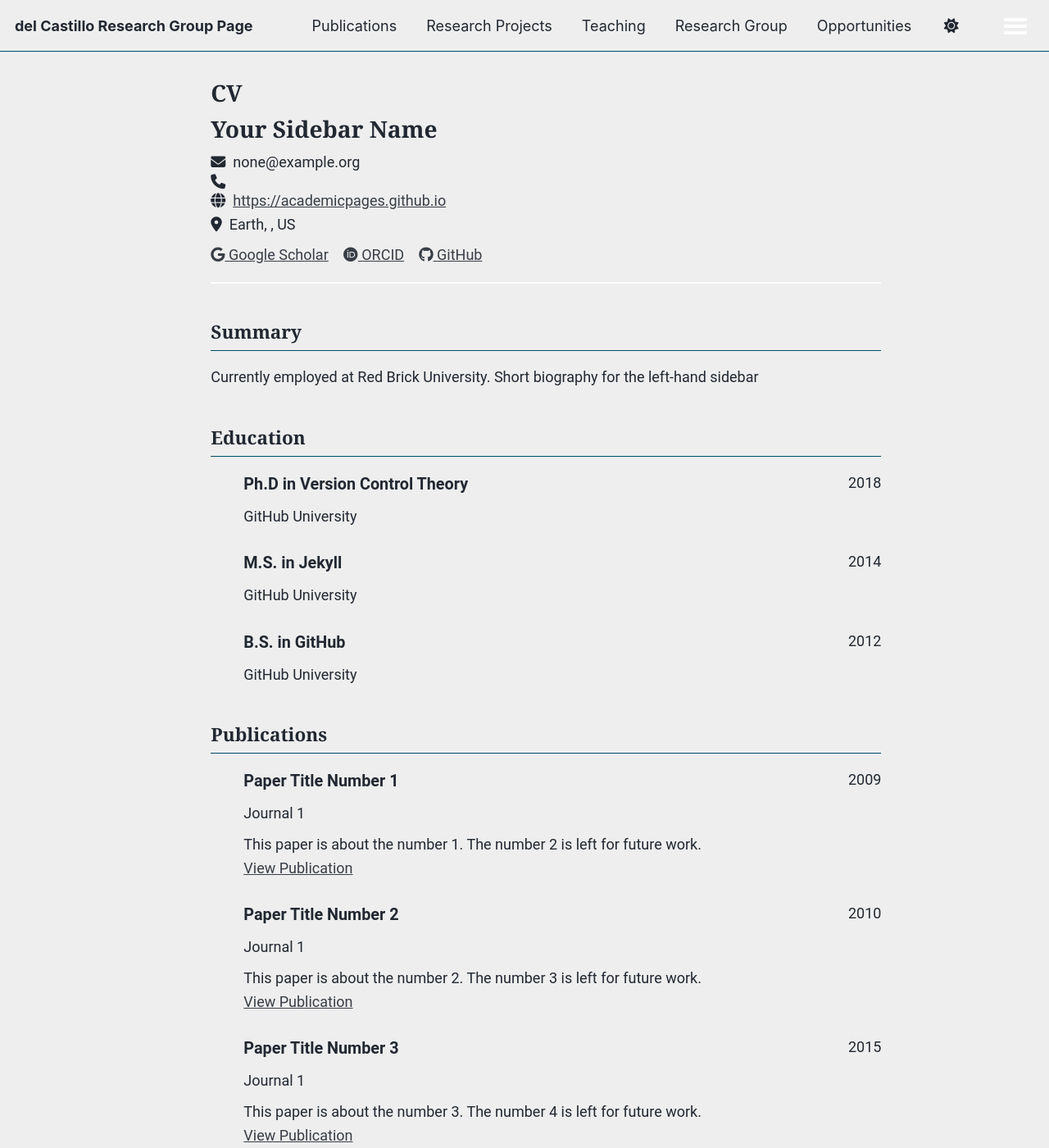
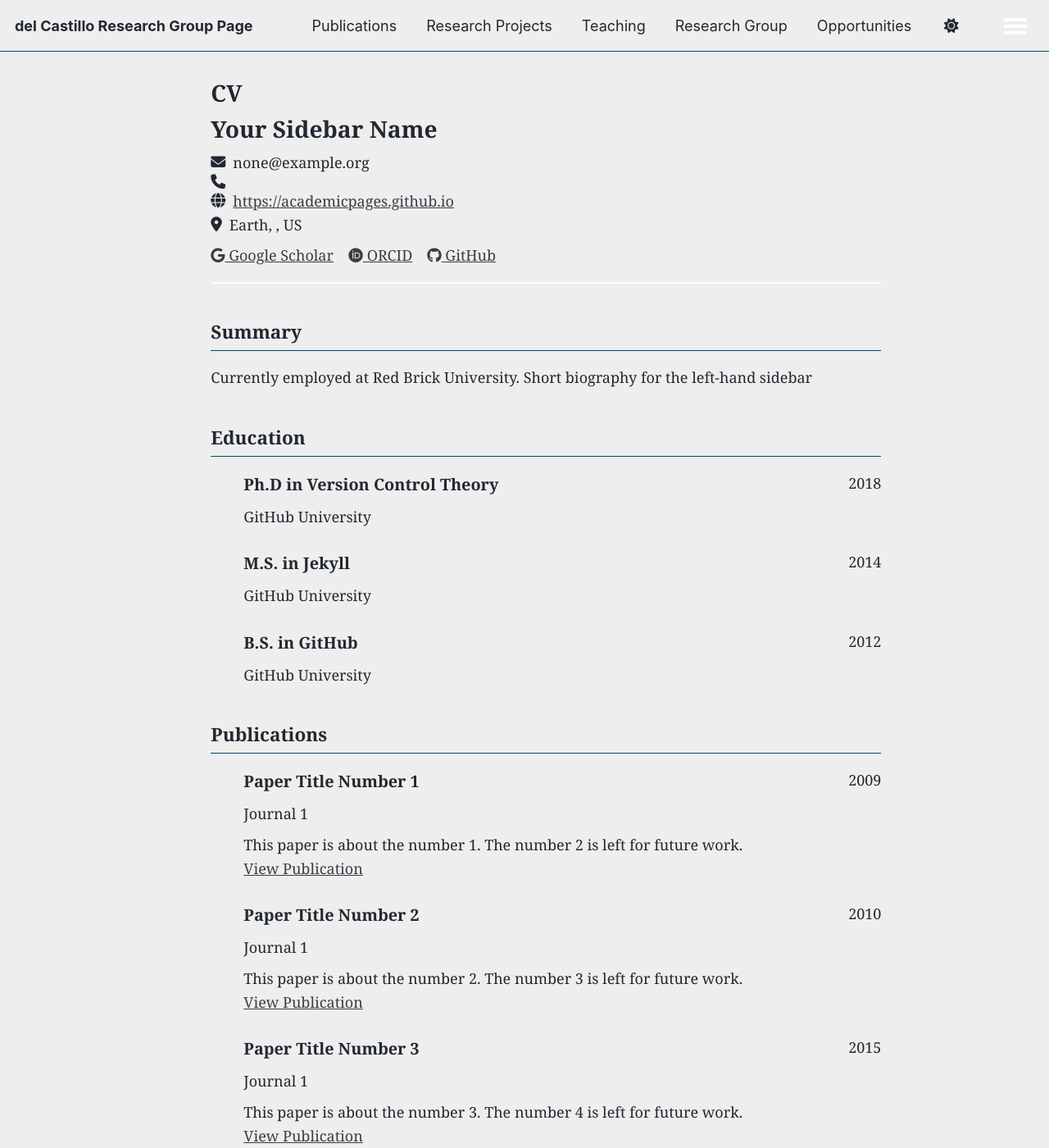
Before and after one commit to emdc19/emdcwebsite, a Jekyll site: the page built from _pages/cv-json.md, in a window 1280 px wide and 1400 px high. Shown: the whole window at 82% size. Built offline with Jekyll 4.4.1, drawn with Linux system fonts in a browser that asks for light colours; some web fonts are replaced; a script that is not in the unit is left out.

Commit message:
Update _json_cv.scss

```diff
--- a/_sass/layout/_json_cv.scss
+++ b/_sass/layout/_json_cv.scss
@@ -6,7 +6,7 @@
 .cv-container {
   max-width: 1000px;
   margin: 0 auto;
-  font-family: 'Roboto', 'Helvetica Neue', Helvetica, Arial, sans-serif;
+  font-family: "STIX Two Text", Georgia, Times, serif;
   color: var(--global-text-color);
   line-height: 1.6;
 }
```
